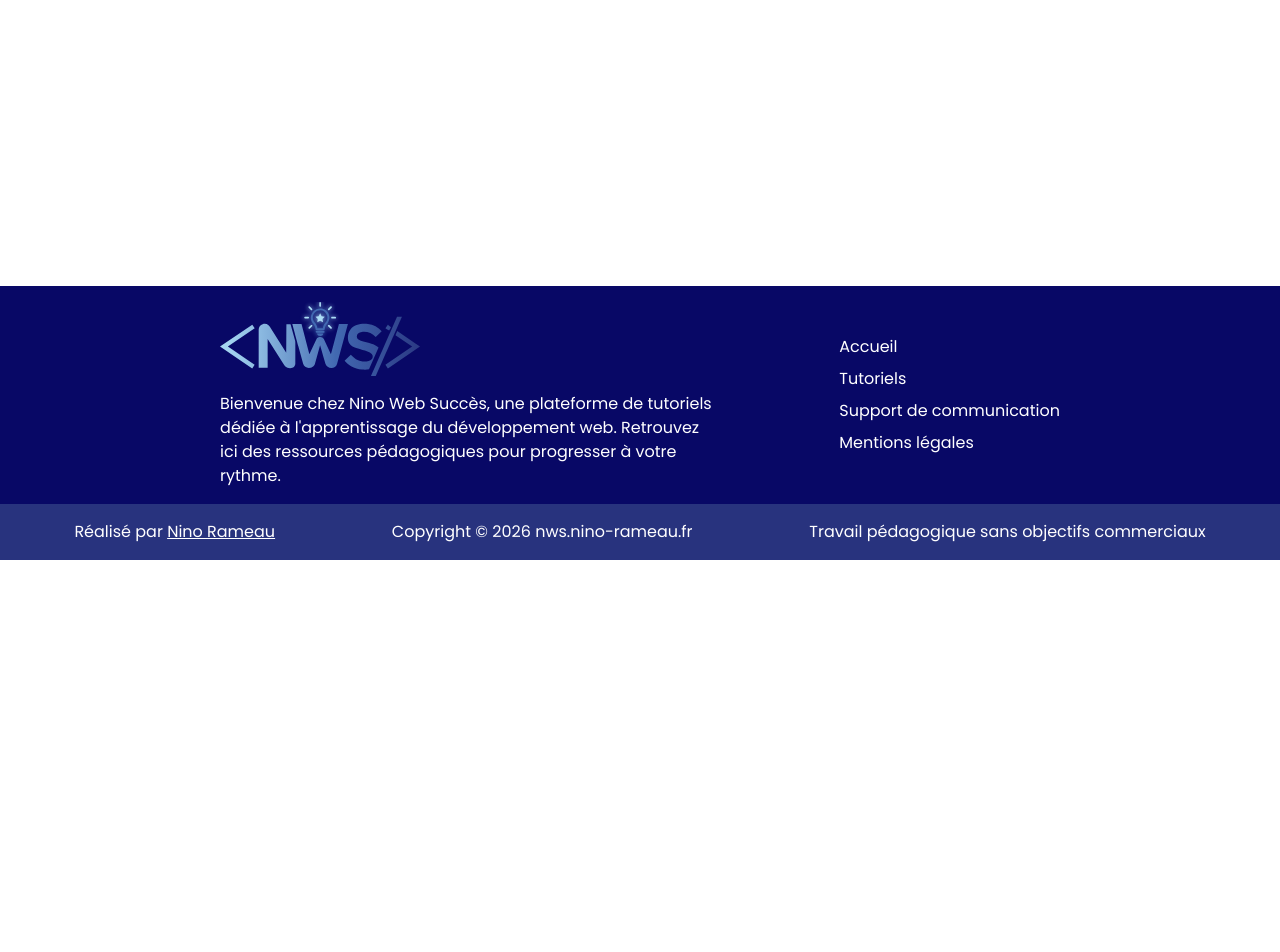
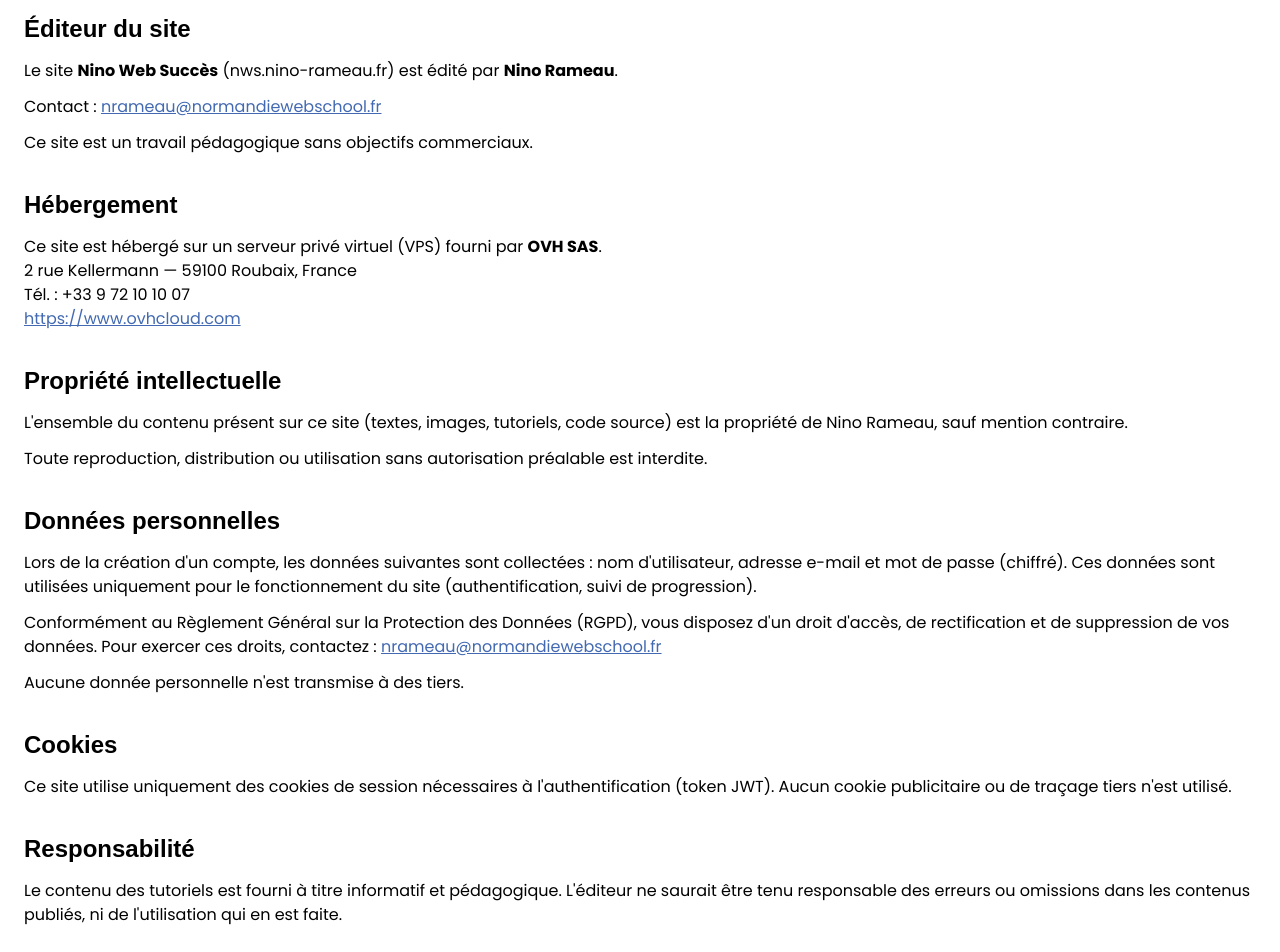
Before and after one commit to Nino-Rameau/tuto, a Next.js app: page /mentions-legales in a window 1280 px wide. Shown: the part 240-1192 px from the top of the page. Before the commit the page ends 800 px from the top, so only its background shows below. Built offline with nearby package versions, Linux system fonts and the light colour scheme; no server answers; the database is empty.

Commit message:
ajout mention legal

```diff
--- a/src/app/mentions-legales/page.jsx
+++ b/src/app/mentions-legales/page.jsx
@@ -1,17 +1,74 @@
 export const metadata = {
-    title: "Profil | tuto",
-    description: "",
+    title: "Mentions légales | Nino Web Succès",
+    description: "Mentions légales du site Nino Web Succès.",
 };
 
-const profil = async () => {
-    const categories = await prisma.categorie.findMany();
+const MentionsLegales = () => {
+    return (
+        <div className="mx-auto px-6 py-10 flex flex-col gap-8">
+            <h1 className="text-center">Mentions légales</h1>
 
-    return (
-        <div className="p-5">
-            <h1 className="text-2xl font-bold">Mentions légales</h1>
+            <section className="flex flex-col gap-3">
+                <h2>Éditeur du site</h2>
+                <p>
+                    Le site <strong>Nino Web Succès</strong> (nws.nino-rameau.fr) est édité par <strong>Nino Rameau</strong>.
+                </p>
+                <p>
+                    Contact : <a href="mailto:nrameau@normandiewebschool.fr" className="underline text-bleu">nrameau@normandiewebschool.fr</a>
+                </p>
+                <p>
+                    Ce site est un travail pédagogique sans objectifs commerciaux.
+                </p>
+            </section>
 
+            <section className="flex flex-col gap-3">
+                <h2>Hébergement</h2>
+                <p>
+                    Ce site est hébergé sur un serveur privé virtuel (VPS) fourni par <strong>OVH SAS</strong>.<br />
+                    2 rue Kellermann — 59100 Roubaix, France<br />
+                    Tél. : +33 9 72 10 10 07<br />
+                    <a href="https://www.ovhcloud.com" target="_blank" rel="noopener noreferrer" className="underline text-bleu">https://www.ovhcloud.com</a>
+                </p>
+            </section>
+
+            <section className="flex flex-col gap-3">
+                <h2>Propriété intellectuelle</h2>
+                <p>
+                    L&apos;ensemble du contenu présent sur ce site (textes, images, tutoriels, code source) est la propriété de Nino Rameau, sauf mention contraire.
+                </p>
+                <p>
+                    Toute reproduction, distribution ou utilisation sans autorisation préalable est interdite.
+                </p>
+            </section>
+
+            <section className="flex flex-col gap-3">
+                <h2>Données personnelles</h2>
+                <p>
+                    Lors de la création d&apos;un compte, les données suivantes sont collectées : nom d&apos;utilisateur, adresse e-mail et mot de passe (chiffré). Ces données sont utilisées uniquement pour le fonctionnement du site (authentification, suivi de progression).
+                </p>
+                <p>
+                    Conformément au Règlement Général sur la Protection des Données (RGPD), vous disposez d&apos;un droit d&apos;accès, de rectification et de suppression de vos données. Pour exercer ces droits, contactez : <a href="mailto:nrameau@normandiewebschool.fr" className="underline text-bleu">nrameau@normandiewebschool.fr</a>
+                </p>
+                <p>
+                    Aucune donnée personnelle n&apos;est transmise à des tiers.
+                </p>
+            </section>
+
+            <section className="flex flex-col gap-3">
+                <h2>Cookies</h2>
+                <p>
+                    Ce site utilise uniquement des cookies de session nécessaires à l&apos;authentification (token JWT). Aucun cookie publicitaire ou de traçage tiers n&apos;est utilisé.
+                </p>
+            </section>
+
+            <section className="flex flex-col gap-3">
+                <h2>Responsabilité</h2>
+                <p>
+                    Le contenu des tutoriels est fourni à titre informatif et pédagogique. L&apos;éditeur ne saurait être tenu responsable des erreurs ou omissions dans les contenus publiés, ni de l&apos;utilisation qui en est faite.
+                </p>
+            </section>
         </div>
     );
-}
+};
 
-export default profil;
+export default MentionsLegales;
```
